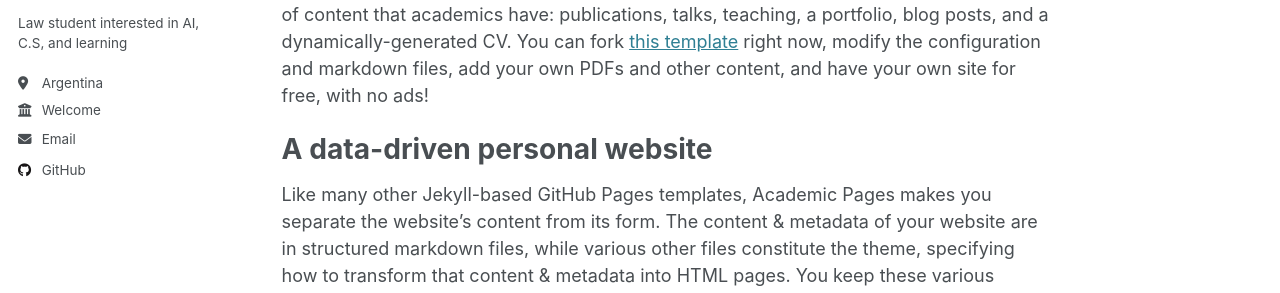
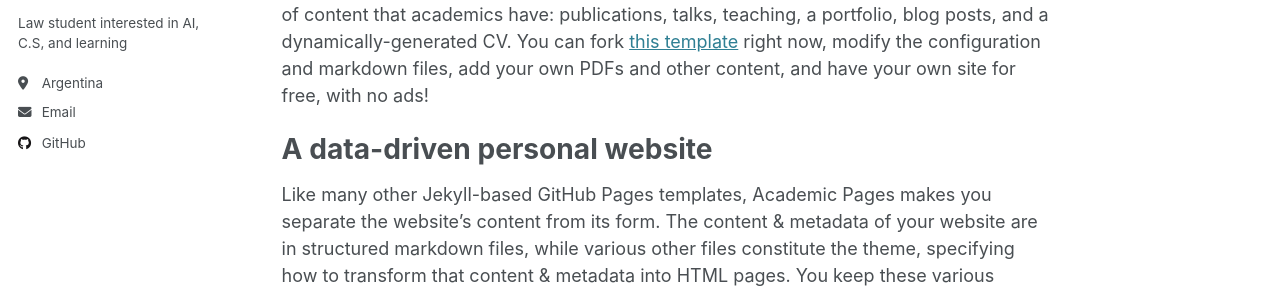
Before and after one commit to saiefr/saiefr.github.io, a Jekyll site: the page built from _pages/about.md, in a window 1280 px wide. Shown: the part 303-596 px from the top of the page. Built offline with Jekyll 4.4.1, drawn with Linux system fonts in a browser that asks for light colours.

Commit message:
Update _config.yml

```diff
--- a/_config.yml
+++ b/_config.yml
@@ -26,7 +26,7 @@ author:
   name             : "Samuel Ramos"
   bio              : "Law student interested in AI, C.S, and learning"
   location         : "Argentina"
-  employer         : "Welcome"
+  linkedin         : "sramos10"
   uri              : # URL
   email            : "samramos283@gmail.com"
 
```
